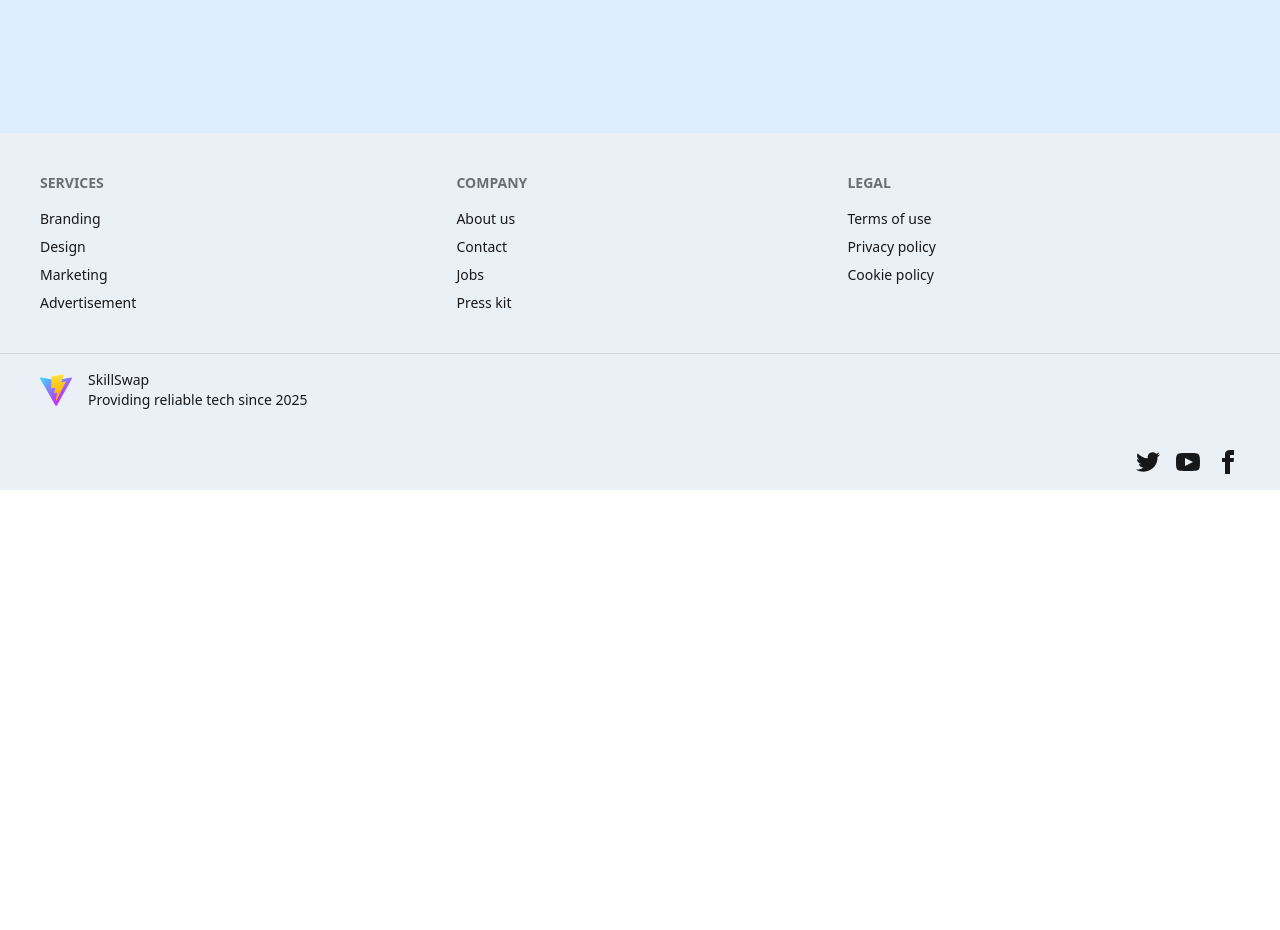
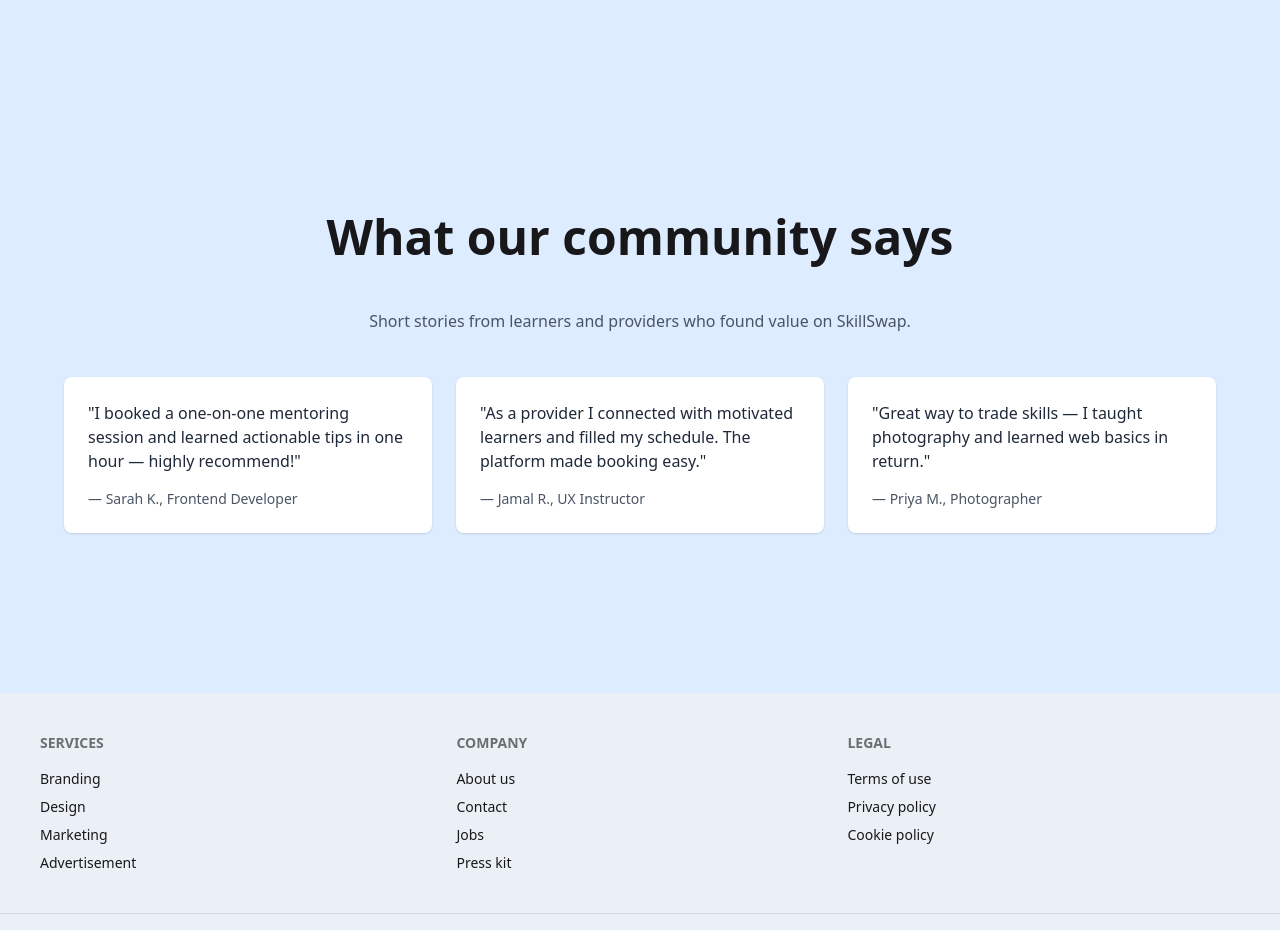
Before and after one commit to rubayet2027/SkillSwap, a React (Vite) app: page / in a window 1280 px wide. Shown: the part 2960-3890 px from the top of the page. Before the commit the page ends 3450 px from the top, so only its background shows below. Built offline with nearby package versions, Linux system fonts and the light colour scheme; no server answers.

Commit message:
Added an extra section in home page

```diff
--- /dev/null
+++ b/src/components/Reviews.jsx
@@ -0,0 +1,31 @@
+import React from 'react';
+
+const Reviews = () => {
+    return (
+        <section className="bg-[#DEECFF] pt-20 pb-40 px-4 md:px-8">
+        <div className="max-w-4xl mx-auto text-center mb-8">
+          <h1 className="text-5xl font-bold pb-10">What our community says</h1>
+          <p className="text-gray-600 mt-2 pb-3">Short stories from learners and providers who found value on SkillSwap.</p>
+        </div>
+
+        <div className="max-w-6xl mx-auto grid grid-cols-1 md:grid-cols-3 gap-6">
+          <blockquote data-aos="fade-up" className="p-6 bg-base-100 rounded-lg shadow">
+            <p className="text-gray-800">"I booked a one-on-one mentoring session and learned actionable tips in one hour — highly recommend!"</p>
+            <footer className="mt-4 text-sm text-gray-600">— Sarah K., Frontend Developer</footer>
+          </blockquote>
+
+          <blockquote data-aos="fade-up" data-aos-delay="100" className="p-6 bg-base-100 rounded-lg shadow">
+            <p className="text-gray-800">"As a provider I connected with motivated learners and filled my schedule. The platform made booking easy."</p>
+            <footer className="mt-4 text-sm text-gray-600">— Jamal R., UX Instructor</footer>
+          </blockquote>
+
+          <blockquote data-aos="fade-up" data-aos-delay="200" className="p-6 bg-base-100 rounded-lg shadow">
+            <p className="text-gray-800">"Great way to trade skills — I taught photography and learned web basics in return."</p>
+            <footer className="mt-4 text-sm text-gray-600">— Priya M., Photographer</footer>
+          </blockquote>
+        </div>
+      </section>
+    );
+};
+
+export default Reviews;
--- a/src/main.jsx
+++ b/src/main.jsx
@@ -11,7 +11,7 @@ import Login from './pages/Login.jsx'
 import Signup from './pages/Signup.jsx'
 import Profile from './pages/Profile.jsx'
 import UpdateProfile from './pages/UpdateProfile.jsx'
-import ForgotPassword from './pages/ForgotPassword.jsx'
+import ForgotPassword from './pages/private/ForgotPassword.jsx'
 import Layout from './layout/Layout.jsx'
 import AuthProvider from './provider/AuthProvider.jsx';
 
--- a/src/pages/Home.jsx
+++ b/src/pages/Home.jsx
@@ -5,6 +5,7 @@ import TopRatedProviders from '../components/TopRatedProviders';
 import AOS from "aos";
 import "aos/dist/aos.css";
 import AvailabelSkills from '../components/AvailabelSkills';
+import Reviews from '../components/Reviews';
 
 
 
@@ -43,6 +44,7 @@ export default function Home() {
       <AvailabelSkills skills={skills} loading={loading} error={error} />
       <HowItWorks />
       <TopRatedProviders skills={skills} loading={loading} error={error}/>
+      <Reviews />
     </main>
   );
 }
--- a/src/pages/ForgotPassword.jsx
+++ b/src/pages/private/ForgotPassword.jsx
@@ -1,5 +1,5 @@
 import React, { useState } from 'react';
-import useAuth from '../hooks/useAuth';
+import useAuth from '../../hooks/useAuth';
 import { toast, ToastContainer } from 'react-toastify';
 
 export default function ForgotPassword() {
```
